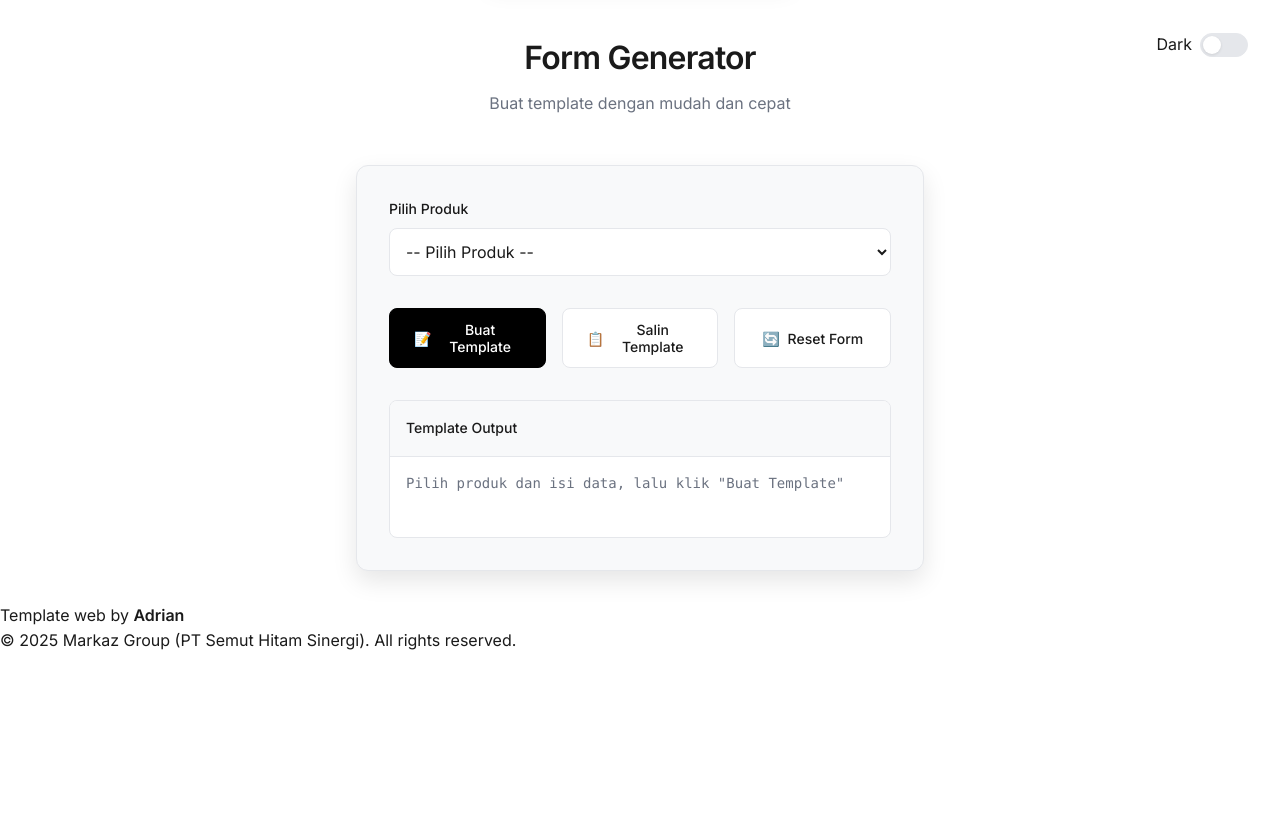
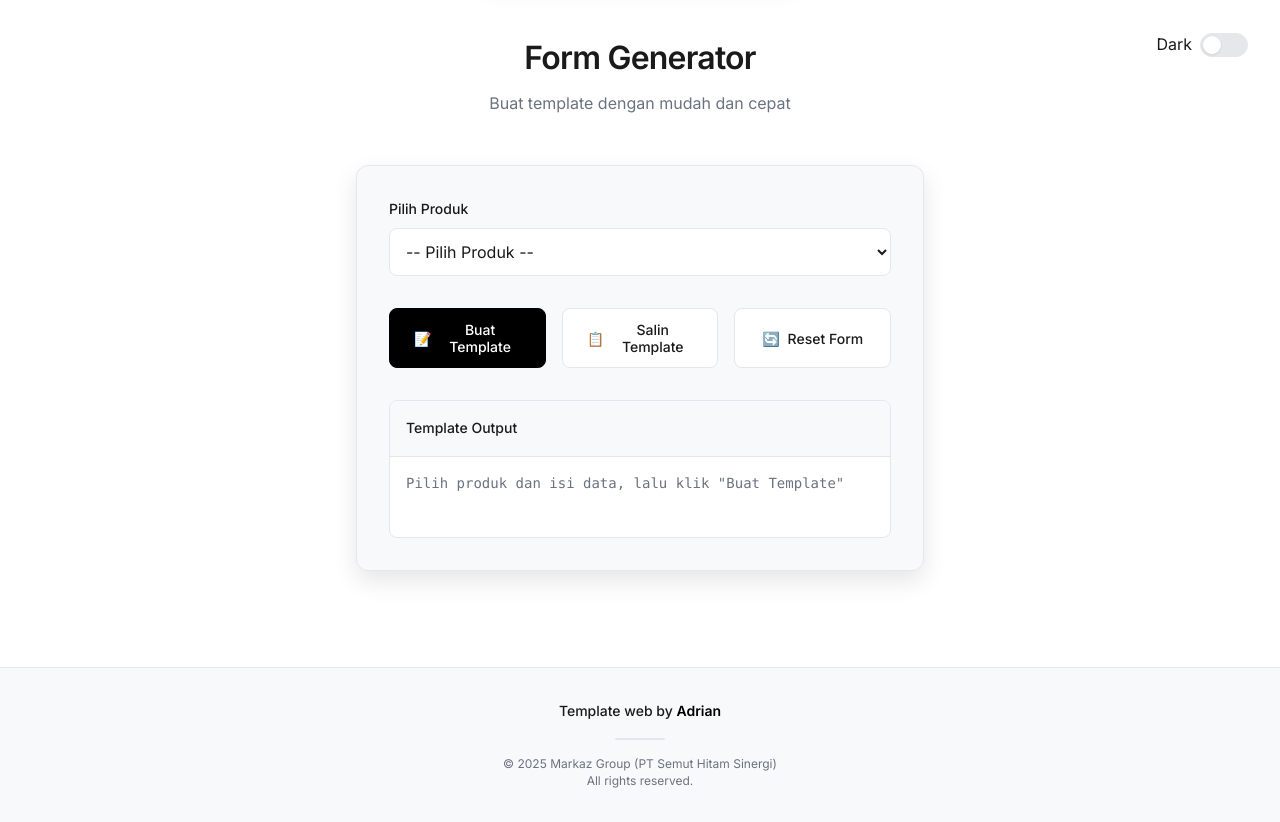
Before and after one commit to adriangryseska/validasi-ba, a plain HTML site: page index.html in a window 1280 px wide. Before the commit the page ends 800 px from the top, so only its background shows below. Drawn offline with Linux system fonts and the light colour scheme.

Commit message:
Update index.html

```diff
--- a/index.html
+++ b/index.html
@@ -43,6 +43,12 @@
             line-height: 1.6;
             transition: all 0.3s ease;
             min-height: 100vh;
+            display: flex;
+            flex-direction: column;
+        }
+
+        .main-content {
+            flex: 1;
         }
 
         .container {
@@ -268,6 +274,53 @@
             transform: translateX(-50%) translateY(0);
         }
 
+        /* Footer Styles - Diperbaiki */
+        .footer {
+            margin-top: 4rem;
+            background-color: var(--bg-secondary);
+            border-top: 1px solid var(--border-color);
+            padding: 2rem 0;
+            transition: all 0.3s ease;
+        }
+
+        .footer-container {
+            max-width: 600px;
+            margin: 0 auto;
+            padding: 0 1rem;
+            text-align: center;
+        }
+
+        .footer-content {
+            display: flex;
+            flex-direction: column;
+            gap: 1rem;
+        }
+
+        .footer-brand {
+            font-size: 0.875rem;
+            color: var(--text-primary);
+            font-weight: 500;
+        }
+
+        .footer-brand strong {
+            color: var(--accent-color);
+            font-weight: 600;
+        }
+
+        .footer-copyright {
+            font-size: 0.75rem;
+            color: var(--text-secondary);
+            line-height: 1.4;
+        }
+
+        .footer-divider {
+            width: 50px;
+            height: 2px;
+            background-color: var(--border-color);
+            margin: 0 auto;
+            border-radius: 1px;
+        }
+
         @media (max-width: 768px) {
             .container {
                 padding: 1rem 0.5rem;
@@ -289,6 +342,15 @@
             .button-group {
                 grid-template-columns: 1fr;
             }
+
+            .footer {
+                margin-top: 3rem;
+                padding: 1.5rem 0;
+            }
+
+            .footer-container {
+                padding: 0 0.5rem;
+            }
         }
 
         .fade-in {
@@ -302,6 +364,7 @@
     </style>
 </head>
 <body>
+    <div class="main-content">
         <div class="theme-toggle" onclick="toggleTheme()">
             <span id="theme-label">Dark</span>
             <div class="toggle-switch"></div>
@@ -379,6 +442,22 @@
                 </div>
             </div>
         </div>
+    </div>
+
+    <footer class="footer">
+        <div class="footer-container">
+            <div class="footer-content">
+                <div class="footer-brand">
+                    Template web by <strong>Adrian</strong>
+                </div>
+                <div class="footer-divider"></div>
+                <div class="footer-copyright">
+                    &copy; 2025 Markaz Group (PT Semut Hitam Sinergi)<br>
+                    All rights reserved.
+                </div>
+            </div>
+        </div>
+    </footer>
 
     <div class="notification" id="notification">
         Template berhasil disalin ke clipboard!
@@ -599,5 +678,4 @@
         });
     </script>
 </body>
-<footer><div> <p>Template web by <strong>Adrian</strong></p> <p>&copy; 2025 Markaz Group (PT Semut Hitam Sinergi). All rights reserved.</p> </div> </footer>
 </html>
```
Lines whose indentation alone changed are shown as unchanged.
